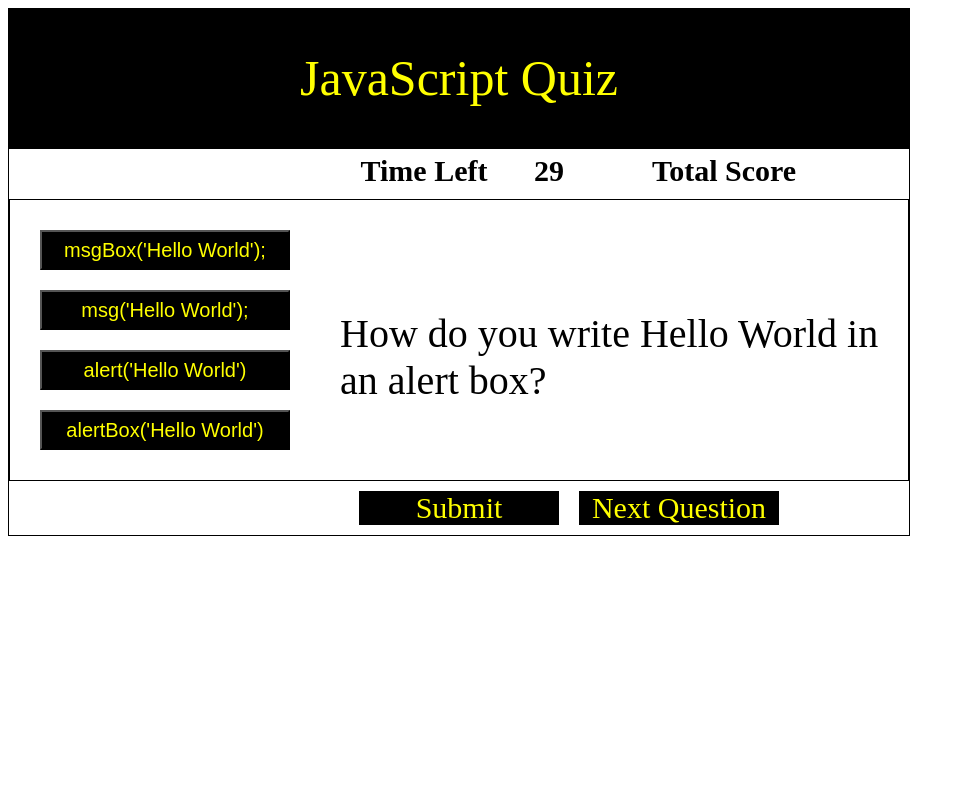
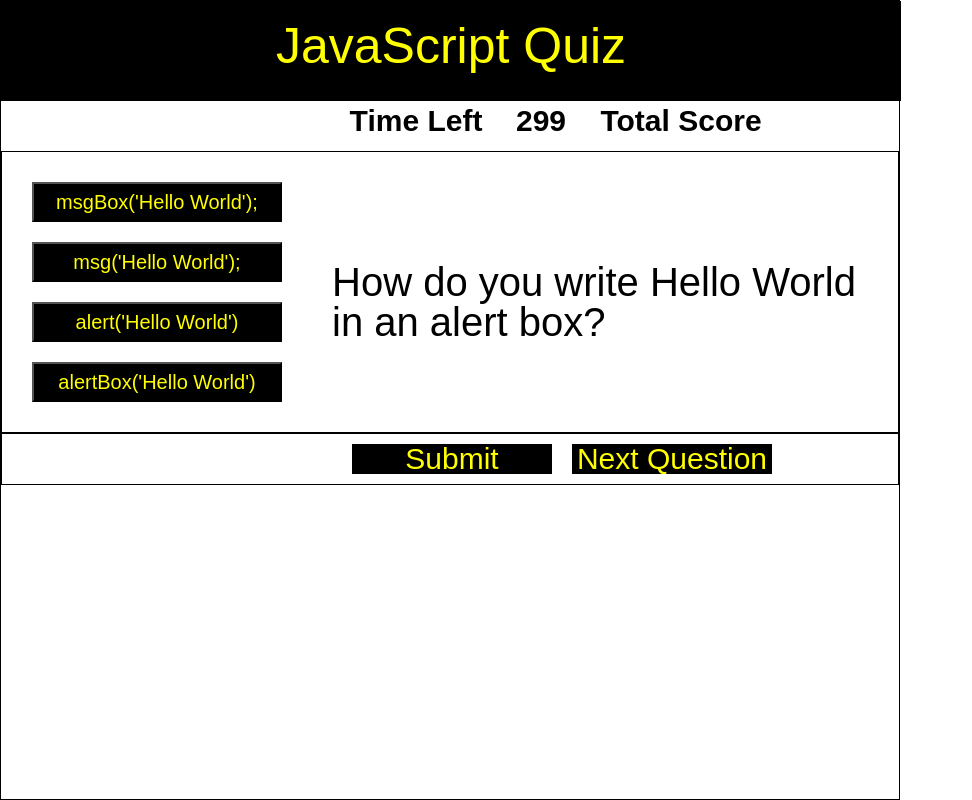
Before and after one commit to NBADRAUN/JavaScript-High-Score-Challenge, a plain HTML site: page index.html in a window 1280 px wide. Both pictures are taken after a click on the element "Next Question". Shown: the whole page, without its empty margins (0-972 px from the left). Drawn offline with Linux system fonts and the light colour scheme.

Commit message:
Adjustments to code and CSS

```diff
--- a/assets/script.js
+++ b/assets/script.js
@@ -12,7 +12,7 @@ var start = false;
 var selected = "";
 var id = 0;
 var Points = 0;
-var Time = 30;
+var Time = 300;
 
 
 
@@ -41,11 +41,53 @@ var Questions = [
         { text: "function()is Function", isCorrect: false }]},
     {
     id: 3,
-    q: "Question 4",
-    a: [{ text: "Answer 1", isCorrect: false },
-        { text: "Answer 2", isCorrect: true },
-        { text: "Answer 3", isCorrect: false },
-        { text: "Answer 4", isCorrect: false }]},
+    q: "Which of the following type of variable takes precedence over other if names are same?",
+    a: [{ text: "global variable", isCorrect: false },
+        { text: "local variable", isCorrect: true },
+        { text: "Both of the above.", isCorrect: false },
+        { text: "None of the above.", isCorrect: false }]},
+    {
+    id: 4,
+    q: "Which built-in method returns the calling string value converted to upper case?",
+    a: [{ text: "toUpperCase()", isCorrect: true },
+        { text: "toUpper()", isCorrect: false },
+        { text: "changeCase(case)", isCorrect: false },
+        { text: "None of the above.", isCorrect: false }]},
+    {
+    id: 5,
+    q: "Which of the following function of Boolean object returns a string of either 'true' or 'false' depending upon the value of the object?",
+    a: [{ text: "toSource()", isCorrect: false },
+        { text: "valueOf()", isCorrect: false },
+        { text: "toString()", isCorrect: true },
+        { text: "None of the above.", isCorrect: false }]},
+    {
+    id: 6,
+    q: "Which of the following function of String object is used to match a regular expression against a string?",
+    a: [{ text: "concat()", isCorrect: false },
+        { text: "match()", isCorrect: true },
+        { text: "search()", isCorrect: false },
+        { text: "replace()", isCorrect: false }]},
+    {
+    id: 7,
+    q: "Which of the following function of String object creates a string to blink as if it were in a <blink> tag?",
+    a: [{ text: "anchor()", isCorrect: false },
+        { text: "big()", isCorrect: false },
+        { text: "blink()", isCorrect: true },
+        { text: "italics()", isCorrect: false }]},
+    {
+    id: 8,
+    q: "Which of the following function of Array object sorts the elements of an array?",
+    a: [{ text: "toSource()", isCorrect: false },
+        { text: "sort()", isCorrect: true },
+        { text: "toString()", isCorrect: false },
+        { text: "unshift()", isCorrect: false }]},
+    {
+    id: 9,
+    q: "Which of the following function of Array object creates a new array with all of the elements of this array for which the provided filtering function returns true?",
+    a: [{ text: "concat()", isCorrect: false },
+        { text: "every()", isCorrect: false },
+        { text: "filter()", isCorrect: true },
+        { text: "some()", isCorrect: false }]},
 ]
 
 
@@ -170,10 +212,15 @@ var Next = document.getElementsByClassName('Next')[0];
 //// sets up the next question button to go to the next question when clicked///
 Next.addEventListener("click", function()  {
 // start = false;
-if (id <3) {
+if (id <9) {
     id++;
     PlayGame(id);
 } else {
+    start = false;
     Question.innerText = "Game Over";
+    AB1.innerText = "";
+    AB2.innerText = "";
+    AB3.innerText = "";
+    AB4.innerText = "";
     result[0].innerText = "";
 }})
--- a/assets/style.css
+++ b/assets/style.css
@@ -1,8 +1,5 @@
 
-* {
-    /* border-width: 1px;
-    border-style: solid; */
-}
+
 
 body {
     width: 900px;
@@ -14,7 +11,7 @@ body {
 .Banner {
     height: 100px;
     width: 900px;
-    padding-top: 40px;
+    padding-top: 20px;
     background-color: black;
     color: yellow;
     font-size: 50px;
@@ -59,8 +56,8 @@ body {
     font-weight:bold;
     padding-top: 5px;
     text-align: center;
-    width: 150px;
-    margin-left: 50px;
+    width: 180px;
+
 }
 
 #Score {
@@ -68,7 +65,7 @@ body {
     font-weight:bold;
     padding-top: 5px;
     text-align: center;
-    width: 100px;
+    width: 120px;
     margin-left: 0px;
 }
 
@@ -114,6 +111,8 @@ body {
 .Nav {
     display:flex;
     flex-direction: row;
+    border-width: 1px;
+    border-style: solid;
 
 }
 
--- a/index.html
+++ b/index.html
@@ -4,7 +4,8 @@
     <meta charset="UTF-8">
     <meta http-equiv="X-UA-Compatible" content="IE=edge">
     <meta name="viewport" content="width=device-width, initial-scale=1.0">
-    <link rel="stylesheet" href="/assets/style.css">
+    <link rel="stylesheet" href="./assets/reset.css">
+    <link rel="stylesheet" href="./assets/style.css">
 </head>
 <body>
     <section class="Banner">
```
Also changed, not shown: assets/JavaScriptQuiz.PNG (added), 1 other file.
